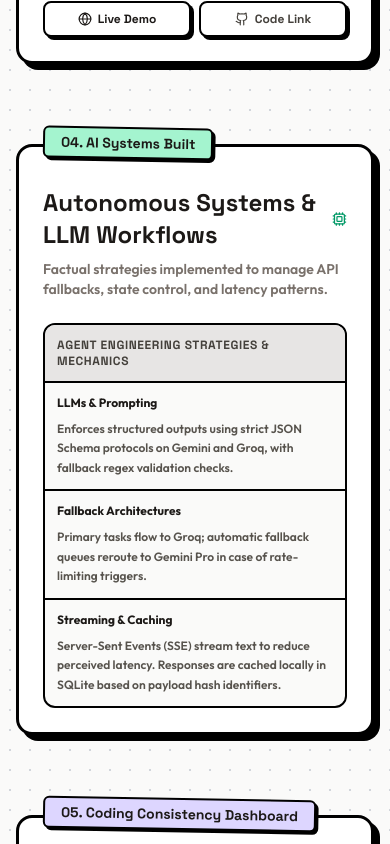
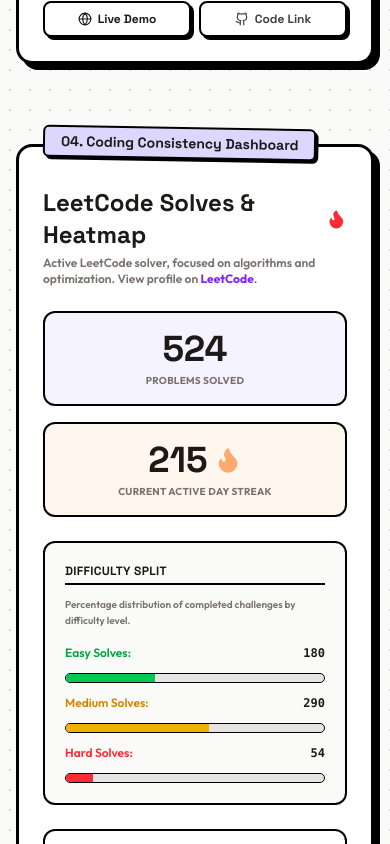
Before and after one commit to MohitPant2803/myPortfolio, a Next.js app: page / in a window 390 px wide. Shown: the part 7140-7984 px from the top of the page. Built offline with nearby package versions, Linux system fonts and the light colour scheme.

Commit message:
Remove entire Section 04 and renumber remaining sections 04-07

```diff
--- a/src/app/page.tsx
+++ b/src/app/page.tsx
@@ -166,7 +166,6 @@ export default function Home() {
           <a href="#terminal" className="hover:text-amber-500 transition-colors">Terminal</a>
           <a href="#services" className="hover:text-emerald-600 transition-colors">Services</a>
           <a href="#projects" className="hover:text-cyan-500 transition-colors">Projects</a>
-          <a href="#ai-agents" className="hover:text-emerald-500 transition-colors">AI Systems</a>
           <a href="#consistency" className="hover:text-violet-500 transition-colors">Consistency</a>
           <a href="#now" className="hover:text-orange-500 transition-colors">Now</a>
         </nav>
@@ -527,58 +526,11 @@ export default function Home() {
         </div>
       </section>
 
-      {/* AI AGENTS / AI SYSTEMS BUILT */}
-      <section id="ai-agents" className="mb-20 scroll-mt-6">
-        <div className="border-3 border-black bg-white rounded-2xl p-6 sm:p-10 shadow-[6px_6px_0px_#000] relative">
-          <div className="absolute -top-5 left-6 bg-emerald-200 border-2 border-black px-4 py-1 rounded-md font-space-grotesk font-extrabold text-sm shadow-[2.5px_2.5px_0px_#000] rotate-1">
-            04. AI Systems Built
-          </div>
-
-          <div className="pt-4 mb-6">
-            <h3 className="text-2xl font-space-grotesk font-extrabold text-stone-900 mb-2 flex items-center gap-2">
-              Autonomous Systems & LLM Workflows
-              <Cpu className="w-6 h-6 text-emerald-600" />
-            </h3>
-            <p className="text-stone-500 font-semibold text-sm max-w-xl">
-              Factual strategies implemented to manage API fallbacks, state control, and latency patterns.
-            </p>
-          </div>
-
-
-
-          <div className="border-2 border-black rounded-xl overflow-hidden bg-stone-50">
-            <div className="p-3 bg-stone-200 border-b-2 border-black font-space-grotesk font-black text-xs uppercase tracking-wider text-stone-700">
-              Agent Engineering Strategies & Mechanics
-            </div>
-            <div className="divide-y-2 divide-black text-xs font-semibold text-stone-700">
-              <div className="grid grid-cols-1 sm:grid-cols-4 p-3 gap-2">
-                <div className="font-bold text-stone-900 sm:col-span-1">LLMs & Prompting</div>
-                <div className="sm:col-span-3 text-stone-600 leading-relaxed">
-                  Enforces structured outputs using strict JSON Schema protocols on Gemini and Groq, with fallback regex validation checks.
-                </div>
-              </div>
-              <div className="grid grid-cols-1 sm:grid-cols-4 p-3 gap-2">
-                <div className="font-bold text-stone-900 sm:col-span-1">Fallback Architectures</div>
-                <div className="sm:col-span-3 text-stone-600 leading-relaxed">
-                  Primary tasks flow to Groq; automatic fallback queues reroute to Gemini Pro in case of rate-limiting triggers.
-                </div>
-              </div>
-              <div className="grid grid-cols-1 sm:grid-cols-4 p-3 gap-2">
-                <div className="font-bold text-stone-900 sm:col-span-1">Streaming & Caching</div>
-                <div className="sm:col-span-3 text-stone-600 leading-relaxed">
-                  Server-Sent Events (SSE) stream text to reduce perceived latency. Responses are cached locally in SQLite based on payload hash identifiers.
-                </div>
-              </div>
-            </div>
-          </div>
-        </div>
-      </section>
-
       {/* LEETCODE & CODING CONSISTENCY */}
       <section id="consistency" className="mb-20 scroll-mt-6">
         <div className="border-3 border-black bg-white rounded-2xl p-6 sm:p-8 shadow-[6px_6px_0px_#000] relative">
           <div className="absolute -top-5 left-6 bg-violet-200 border-2 border-black px-4 py-1 rounded-md font-space-grotesk font-extrabold text-sm shadow-[2.5px_2.5px_0px_#000] rotate-1">
-            05. Coding Consistency Dashboard
+            04. Coding Consistency Dashboard
           </div>
 
           <div className="pt-4 mb-6">
@@ -717,7 +669,7 @@ export default function Home() {
         <div className="border-3 border-black bg-white rounded-2xl p-6 sm:p-10 shadow-[6px_6px_0px_#000] relative">
           {/* Header tag */}
           <div className="absolute -top-5 left-6 bg-orange-200 border-2 border-black px-4 py-1 rounded-md font-space-grotesk font-extrabold text-sm shadow-[2.5px_2.5px_0px_#000] rotate-[-1deg]">
-            06. /now
+            05. /now
           </div>
 
           <div className="pt-4 mb-6">
@@ -833,7 +785,7 @@ export default function Home() {
       <section id="leadership" className="mb-20">
         <div className="border-3 border-black bg-white rounded-2xl p-6 sm:p-10 shadow-[6px_6px_0px_#000] relative">
           <div className="absolute -top-5 left-6 bg-orange-200 border-2 border-black px-4 py-1 rounded-md font-space-grotesk font-extrabold text-sm shadow-[2.5px_2.5px_0px_#000] rotate-[-1deg]">
-            07. Leadership
+            06. Leadership
           </div>
           <div className="pt-4 mb-6">
             <h3 className="text-2xl font-space-grotesk font-black text-stone-900 flex items-center gap-2">
@@ -896,7 +848,7 @@ export default function Home() {
           {/* Left Column */}
           <div className="lg:col-span-5 border-3 border-black bg-white rounded-2xl p-6 sm:p-8 shadow-[6px_6px_0px_#000] relative flex flex-col justify-between">
             <div className="absolute -top-5 left-6 bg-pink-200 border-2 border-black px-4 py-1 rounded-md font-space-grotesk font-extrabold text-sm shadow-[2.5px_2.5px_0px_#000] rotate-1">
-              08. Get In Touch
+              07. Get In Touch
             </div>
             <div className="pt-4">
               <h3 className="text-2xl font-space-grotesk font-extrabold text-stone-900 mb-2">
```
